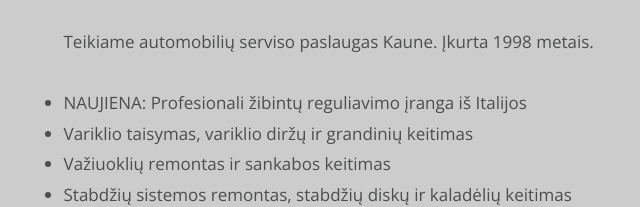
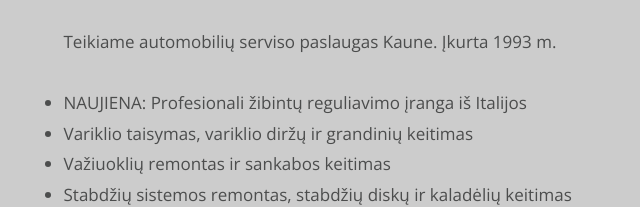
Before and after one commit to autoagregatai/autoagregatai.github.io, a plain HTML site: page index.html in a window 1280 px wide. Shown: the part 566-773 px from the top of the page, 289-929 px from the left. Drawn offline with nearby package versions, Linux system fonts and the light colour scheme.

Commit message:
Update index.html

```diff
--- a/index.html
+++ b/index.html
@@ -40,7 +40,7 @@
 		<main>
 			<header id="apie" class="row tm-welcome-section">
 				<h2 class="col-12 text-center tm-section-title">Automobilių servisas „Autoagregatai”</h2>
-				<div style="padding-left:25px"><p class="col-12">Teikiame automobilių serviso paslaugas Kaune. Įkurta 1998 metais.<br><br></p>
+				<div style="padding-left:25px"><p class="col-12">Teikiame automobilių serviso paslaugas Kaune. Įkurta 1993 m.<br><br></p>
 
                 <ul class="col-12">
 		  <li>NAUJIENA: Profesionali žibintų reguliavimo įranga iš Italijos</li>
```
